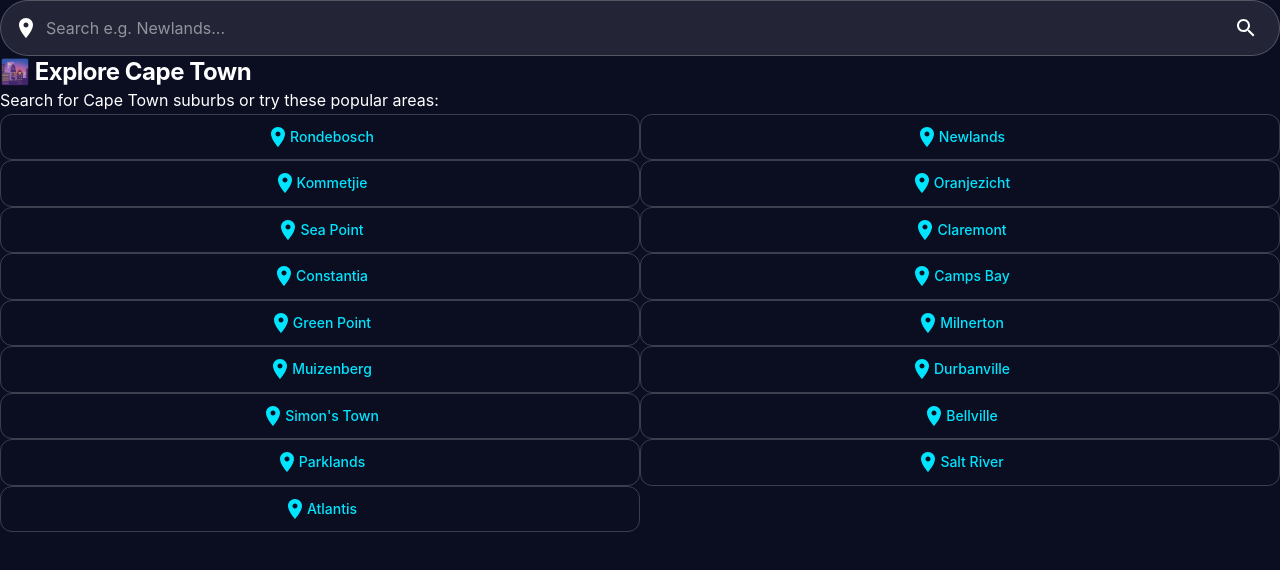
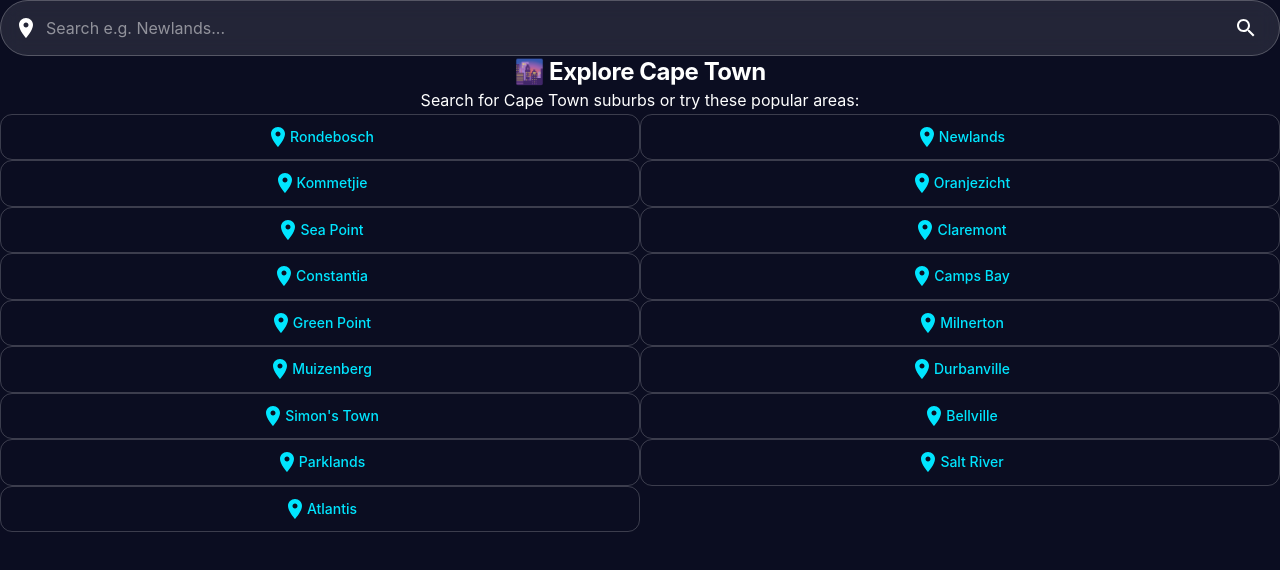
Before and after one commit to WuTangLan1/CapeWeather, a React (Vite) app: page / in a window 1280 px wide. Shown: the top 570 px of the page. Built offline with nearby package versions, Linux system fonts and the light colour scheme; the HTML template or start-up script is replaced by a standard one.

Commit message:
fixing tailwind

```diff
--- a/src/components/Home.jsx
+++ b/src/components/Home.jsx
@@ -1,13 +1,14 @@
+// src\components\Home.jsx
+
 import { useSelector, useDispatch } from 'react-redux';
-import { Box, Skeleton, Typography, Button } from '@mui/material';
+import { Box, Typography, Button, Skeleton } from '@mui/material';
 import { Place } from '@mui/icons-material';
 import { motion } from 'framer-motion';
 import SearchBar from '../components/SearchBar';
+import WeatherMap from '../components/WeatherMap';
 import WeatherCard from '../components/WeatherCard';
-import WeatherMap from '../components/WeatherMap';
 import { fetchWeather } from '../features/weatherSlice';
 
-// Default list of suburbs
 const allDefaultCities = [
   'Rondebosch',
   'Newlands',
@@ -33,21 +34,18 @@ export default function Home() {
   const { locations, loading, error } = useSelector((state) => state.weather);
 
   return (
-    <Box className="min-h-screen w-full bg-gray-900 text-white">
-      {/* Page Container with Padding */}
-      <Box className="px-6 sm:px-12 lg:px-20 py-8 space-y-8">
+    <Box className="min-h-screen bg-gray-900 text-white px-8 sm:px-16 py-12">
       {/* Search Bar */}
-        <Box className="max-w-5xl mx-auto">
+      <Box className="max-w-5xl mx-auto mb-12">
         <SearchBar />
       </Box>
 
-        {/* Error Message */}
       {error && (
         <motion.div
           initial={{ opacity: 0, scale: 0.95 }}
           animate={{ opacity: 1, scale: 1 }}
           transition={{ duration: 0.3 }}
-            className="max-w-5xl mx-auto"
+          className="mb-6 max-w-5xl mx-auto"
         >
           <Box className="bg-red-600 text-white p-4 rounded-lg shadow-lg flex items-center space-x-2">
             <span className="text-xl">⚠️</span>
@@ -56,9 +54,10 @@ export default function Home() {
         </motion.div>
       )}
 
-        <Box className="max-w-7xl mx-auto space-y-8">
-          {/* Weather Map or Skeleton */}
-          <Box>
+      {/* Main Content */}
+      <Box className="max-w-7xl mx-auto">
+        {/* Weather Map */}
+        <Box className="mb-10">
           {loading ? (
             <motion.div
               initial={{ opacity: 0 }}
@@ -68,7 +67,7 @@ export default function Home() {
               <Skeleton
                 variant="rounded"
                 height={400}
-                  className="bg-gray-700 rounded-2xl"
+                className="bg-gray-700 rounded-xl"
               />
             </motion.div>
           ) : (
@@ -76,7 +75,7 @@ export default function Home() {
           )}
         </Box>
 
-          {/* Weather Info or Default Cities */}
+        {/* Default Cities or Weather Info */}
         <Box>
           {locations.length === 0 ? (
             <motion.div
@@ -84,16 +83,20 @@ export default function Home() {
               animate={{ opacity: 1, y: 0 }}
               transition={{ delay: 0.3, duration: 0.5 }}
             >
-                <Box className="bg-white bg-opacity-10 backdrop-blur-lg p-6 rounded-2xl shadow-xl">
-                  <Typography variant="h5" className="font-bold mb-4 text-white">
+              <Box className="bg-gray-800 bg-opacity-90 backdrop-blur-lg p-8 rounded-xl shadow-md">
+                <Typography
+                  variant="h5"
+                  className="font-bold mb-4 text-white text-center"
+                >
                   🌆 Explore Cape Town
                 </Typography>
-                  <Typography variant="body1" className="text-gray-300 mb-6">
+                <Typography
+                  variant="body1"
+                  className="text-gray-400 mb-8 text-center"
+                >
                   Search for Cape Town suburbs or try these popular areas:
                 </Typography>
-
-                  {/* Suburbs Grid */}
-                  <Box className="grid grid-cols-2 sm:grid-cols-3 md:grid-cols-4 lg:grid-cols-6 xl:grid-cols-8 gap-4">
+                <Box className="grid grid-cols-2 sm:grid-cols-3 md:grid-cols-4 lg:grid-cols-6 gap-6">
                   {allDefaultCities.map((city) => (
                     <Button
                       key={city}
@@ -102,11 +105,11 @@ export default function Home() {
                       className="
                         justify-start
                         py-3
-                          border border-white border-opacity-20
+                        border border-white border-opacity-30
                         text-white
                         hover:border-primary-500
                         hover:bg-primary-500 hover:bg-opacity-20
-                          transition-colors duration-200
+                        transition duration-200
                         rounded-lg
                         w-full
                       "
@@ -124,7 +127,7 @@ export default function Home() {
               animate={{ opacity: 1, y: 0 }}
               transition={{ duration: 0.5 }}
             >
-                <Box className="space-y-4">
+              <Box className="space-y-6">
                 {locations.map((location, index) => (
                   <WeatherCard key={index} data={location} />
                 ))}
@@ -134,6 +137,5 @@ export default function Home() {
         </Box>
       </Box>
     </Box>
-    </Box>
   );
 }
--- a/src/components/WeatherMap.jsx
+++ b/src/components/WeatherMap.jsx
@@ -8,13 +8,20 @@ import { useMap } from 'react-leaflet';
 
 function MapBounds() {
   const map = useMap();
+
   const bounds = L.latLngBounds(
     L.latLng(-34.5, 18.2),  // SW point
     L.latLng(-33.8, 18.8)   // NE point
   );
+
   map.setMaxBounds(bounds);
+  map.setMaxBoundsViscosity(1.0); // Disallow map panning outside bounding box
+  map.setMinZoom(10);             // Zoom out just enough to see entire Cape Town area
+  map.setMaxZoom(18);             // A typical max to see details
+
   return null;
 }
+
 
 if (typeof window !== 'undefined') {
   delete L.Icon.Default.prototype._getIconUrl;
@@ -40,9 +47,10 @@ export default function WeatherMap({ locations }) {
       >
         <MapBounds />
         <TileLayer
-            url="https://{s}.tile.openstreetmap.org/{z}/{x}/{y}.png"
-            attribution='&copy; <a href="https://www.openstreetmap.org/copyright">OpenStreetMap</a> contributors'
-          />
+          url="https://{s}.tile.openstreetmap.fr/hot/{z}/{x}/{y}.png"
+          attribution='&copy; <a href="https://www.openstreetmap.org/">OpenStreetMap</a> contributors'
+        />
+
 
         {locations.map((loc, index) => {
           // Add validation for coordinates
```
Lines whose indentation alone changed are shown as unchanged.
